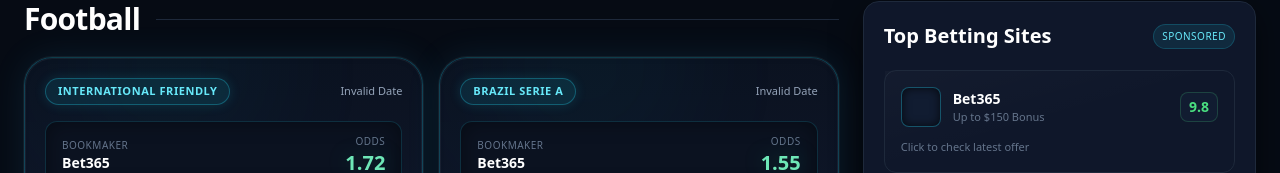
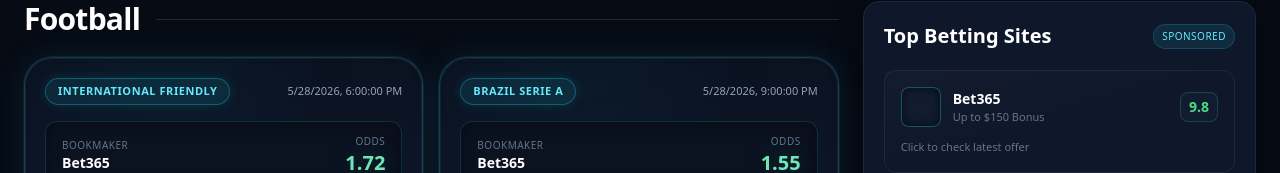
Before and after one commit to Peterson1979/ai-bet, a Next.js app: page / in a window 1280 px wide. Shown: the part 387-560 px from the top of the page. Built offline with nearby package versions, Linux system fonts and the light colour scheme.

Commit message:
fix MatchCard startTime field mismatch

```diff
--- a/app/components/MatchCard.tsx
+++ b/app/components/MatchCard.tsx
@@ -55,8 +55,8 @@ export default function MatchCard({ data }: Props) {
         </span>
 
         <span className="text-[11px] text-slate-400">
-          {new Date(data.startTimeUtc).toLocaleString()}
-        </span>
+  {new Date(data.startTime).toLocaleString()}
+</span>
       </div>
 
       {/* MATCH TITLE */}
```
